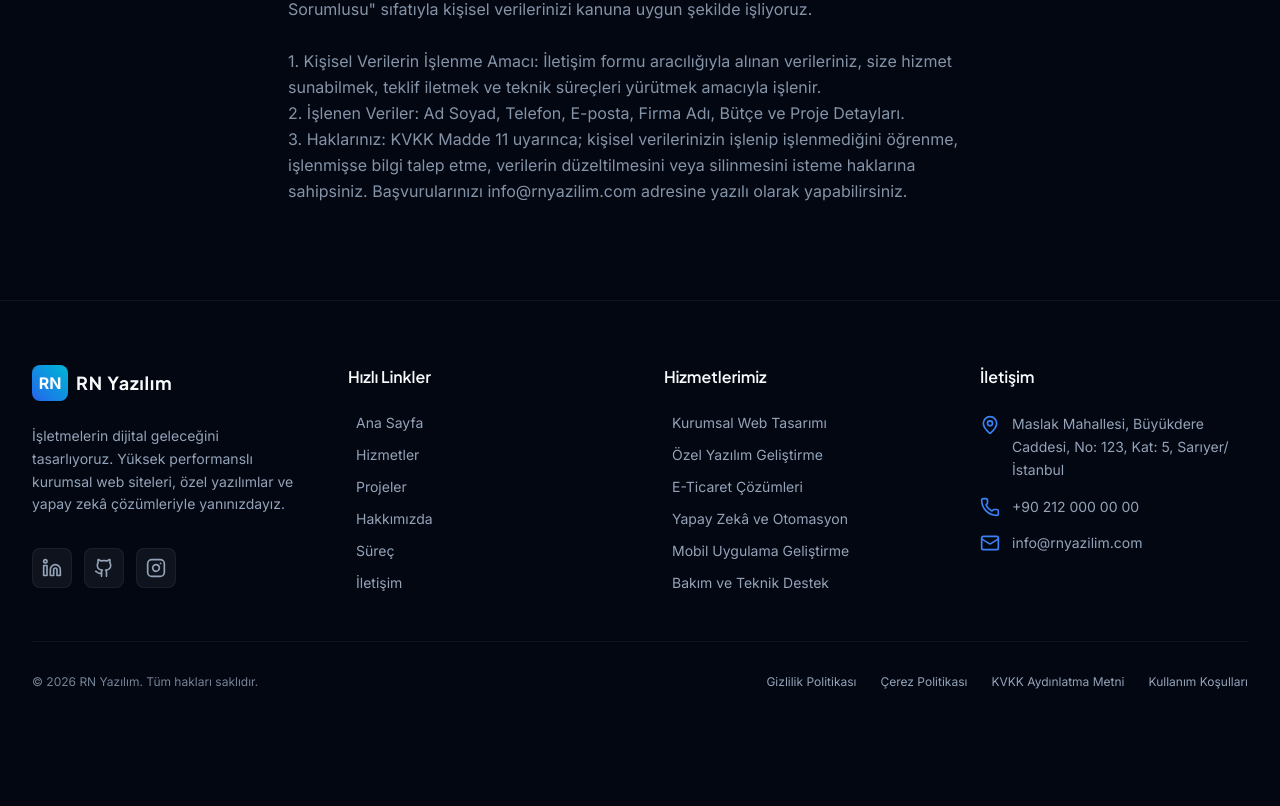
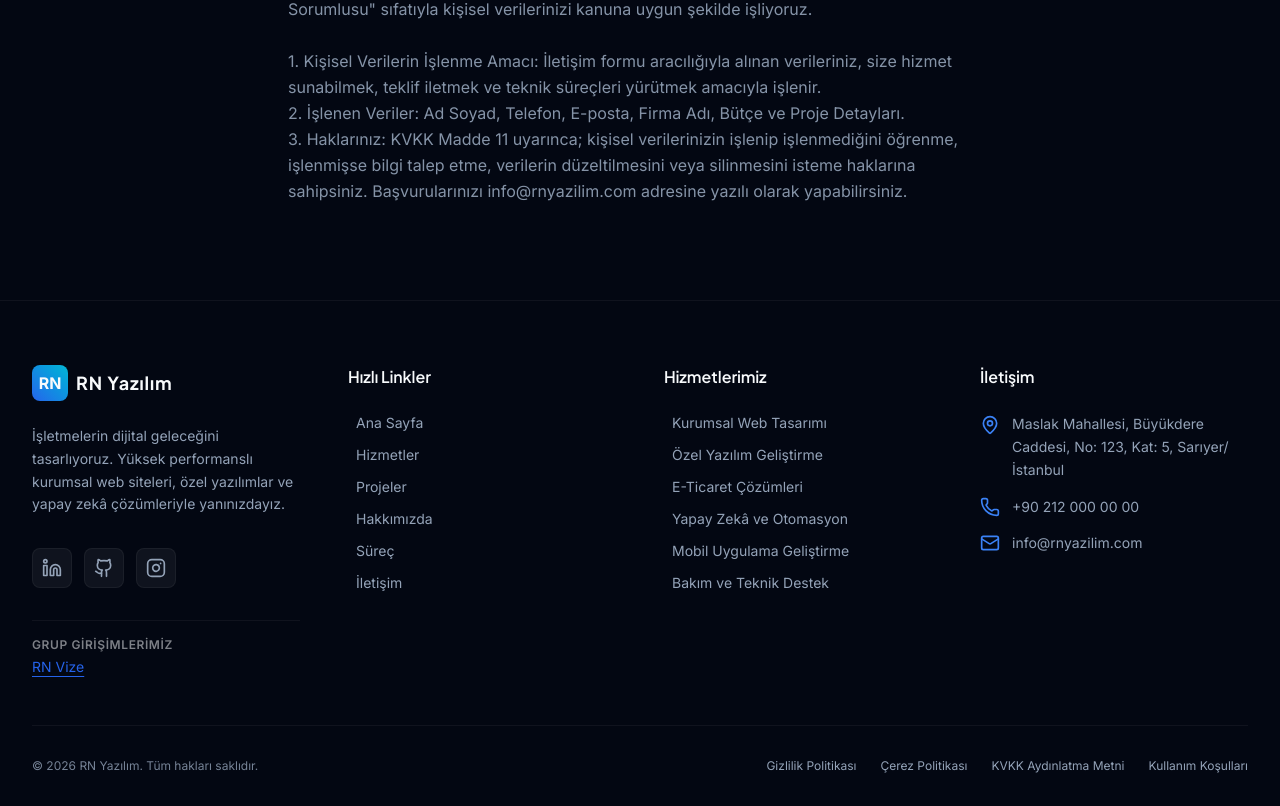
Before and after one commit to CoskunerBerke/rnyazilim, a Next.js app: page /kvkk in a window 1280 px wide. Shown: the part 385-1191 px from the top of the page. Before the commit the page ends 1107 px from the top, so only its background shows below. Built offline with nearby package versions, Linux system fonts and the light colour scheme.

Commit message:
feat: add associated site link and live client projects

```diff
--- a/src/app/projeler/[slug]/page.tsx
+++ b/src/app/projeler/[slug]/page.tsx
@@ -2,7 +2,7 @@
 import { Metadata } from "next";
 import Link from "next/link";
 import { notFound } from "next/navigation";
-import { ArrowLeft, ArrowRight, CheckCircle, Cpu, Calendar, Smartphone, Database, ShoppingCart } from "lucide-react";
+import { ArrowLeft, ArrowRight, CheckCircle, Cpu, Calendar, Smartphone, Database, ShoppingCart, ExternalLink } from "lucide-react";
 import { projects } from "@/content/company";
 import Button from "@/components/ui/Button";
 import Card from "@/components/ui/Card";
@@ -235,7 +235,8 @@
         <div className="flex flex-col gap-10">
 
           {/* Header Block */}
-          <div className="pb-8 border-b border-white/5 flex flex-col gap-3">
+          <div className="pb-8 border-b border-white/5 flex flex-col md:flex-row md:items-center justify-between gap-4">
+            <div className="flex flex-col gap-3">
               <span className="text-xs font-bold text-primary-light uppercase tracking-wider">
                 {project.category}
               </span>
@@ -252,6 +253,18 @@
                   </span>
                 ))}
               </div>
+            </div>
+            {project.projectUrl && (
+              <a
+                href={project.projectUrl}
+                target="_blank"
+                rel="noopener noreferrer"
+                className="inline-flex items-center justify-center gap-2 px-5 py-2.5 rounded-lg border border-primary/20 bg-primary/10 text-primary-light hover:bg-primary/20 transition-all duration-200 text-sm font-semibold shrink-0 cursor-pointer"
+              >
+                Canlı Siteyi İncele
+                <ExternalLink className="h-4 w-4" />
+              </a>
+            )}
           </div>
 
           {/* Interface Mockup */}
--- a/src/components/layout/Footer.tsx
+++ b/src/components/layout/Footer.tsx
@@ -48,6 +48,24 @@
                 );
               })}
             </div>
+            {companyInfo.associatedSites && companyInfo.associatedSites.length > 0 && (
+              <div className="mt-4 pt-4 border-t border-white/5">
+                <span className="text-xs font-semibold text-text-light/50 uppercase tracking-wider block mb-1">Grup Girişimlerimiz</span>
+                <div className="flex flex-wrap gap-2">
+                  {companyInfo.associatedSites.map((site) => (
+                    <a
+                      key={site.name}
+                      href={site.url}
+                      target="_blank"
+                      rel="noopener noreferrer"
+                      className="text-sm text-primary hover:text-primary-light transition-colors duration-200 underline underline-offset-4"
+                    >
+                      {site.name}
+                    </a>
+                  ))}
+                </div>
+              </div>
+            )}
           </div>
 
           {/* Quick Links */}
--- a/src/content/company.ts
+++ b/src/content/company.ts
@@ -17,6 +17,9 @@
     instagram: "https://instagram.com/rnyazilim", // [EDITABLE PLACEHOLDER]
     twitter: "https://twitter.com/rnyazilim", // [EDITABLE PLACEHOLDER]
   },
+  associatedSites: [
+    { name: "RN Vize", url: "https://rnvize.com/" },
+  ],
 };
 
 export const services: Service[] = [
@@ -217,6 +220,54 @@
     technologies: ["React Native", "TypeScript", "WebSockets", "BLE API", "Redux Toolkit"],
     imageUrl: "/images/project-mobile.png",
   },
+  {
+    slug: "avs-servis",
+    title: "AVS Filo ve Servis Hizmetleri",
+    category: "Web Tasarımı & Kurumsal Arayüz",
+    categorySlug: "web-tasarimi",
+    challenge: "Kurumsal seyahat, filo kiralama ve personel taşımacılığı alanında faaliyet gösteren firmanın, modern, hızlı ve kurumsal kimliğini tam yansıtan dijital bir altyapıya sahip olmaması.",
+    solution: "Şirketin tüm hizmet portföyünü, rezervasyon ve kurumsal teklif taleplerini modern cam kartlar ve optimize edilmiş geçiş efektleri ile sunan, Next.js tabanlı kurumsal web platformu geliştirildi.",
+    results: [
+      "Sayfa açılış hızları mobil cihazlarda %90 oranında iyileştirildi.",
+      "Aylık dijital başvuru oranlarında %45 artış elde edildi.",
+      "Arama motorlarında 'filo hizmetleri' anahtar kelimesinde organik sıralama yükseltildi."
+    ],
+    technologies: ["Next.js", "React", "TypeScript", "Tailwind CSS", "Framer Motion"],
+    imageUrl: "/images/project-web.png",
+    projectUrl: "https://avsservis.com.tr/",
+  },
+  {
+    slug: "quattro-garaj",
+    title: "Quattro Garaj Otomotiv Çözümleri",
+    category: "Özel Web Yazılımı & E-Ticaret",
+    categorySlug: "e-ticaret",
+    challenge: "Premium otomotiv servis ve garaj hizmetleri sunan markanın, araç sahiplerine yönelik randevu takvimini gerçek zamanlı yönetememesi ve hizmet detaylarını estetik sunamaması.",
+    solution: "Markanın modern otomotiv vizyonunu yansıtan koyu tema odaklı, dinamik randevu alma ve entegre yedek parça sipariş altyapısına sahip özel bir Next.js e-ticaret ve rezervasyon yazılımı geliştirildi.",
+    results: [
+      "Servis randevu çakışmaları sıfıra indirildi.",
+      "Online parça sipariş hacminde ilk çeyrekte %50 artış sağlandı.",
+      "Mobil kullanıcılar için randevu alma süresi 1 dakikanın altına indirildi."
+    ],
+    technologies: ["React", "TypeScript", "Tailwind CSS", "Node.js", "MongoDB"],
+    imageUrl: "/images/project-ecommerce.png",
+    projectUrl: "https://www.quattrogaraj.com/",
+  },
+  {
+    slug: "dent-liart",
+    title: "Dent Liart Dijital Diş Kliniği Portalı",
+    category: "Özel Web Tasarımı",
+    categorySlug: "web-tasarimi",
+    challenge: "Ağız ve diş sağlığı polikliniğinin hastalar için tedavi süreçleri, hekim kadrosu ve online randevu adımlarını içeren, modern ve güven veren bir web varlığının bulunmaması.",
+    solution: "Kullanıcılara hijyenik, minimalist ve premium bir deneyim sunan, tedavileri ve hekim bilgilerini detaylı anlatan, hızlı randevu oluşturma akışına sahip Next.js web portalı.",
+    results: [
+      "Dijital kanallardan gelen hasta randevularında %60 artış yaşandı.",
+      "Poliklinik içi evrak ve kayıt süreçleri hafifletildi.",
+      "Hasta geri bildirimlerinde web sitesi kullanım kolaylığı skoru %95'e ulaştı."
+    ],
+    technologies: ["Next.js", "Tailwind CSS", "Zustand", "Framer Motion", "TypeScript"],
+    imageUrl: "/images/project-reservation.png",
+    projectUrl: "https://dent-liart.vercel.app/",
+  },
 ];
 
 export const processSteps: ProcessStep[] = [
--- a/src/types/index.ts
+++ b/src/types/index.ts
@@ -14,6 +14,7 @@
     instagram: string;
     twitter?: string;
   };
+  associatedSites?: { name: string; url: string }[];
 }
 
 export interface Service {
@@ -36,6 +37,7 @@
   results: string[];
   technologies: string[];
   imageUrl: string;
+  projectUrl?: string;
 }
 
 export interface FAQItem {
```
Lines whose indentation alone changed are shown as unchanged.
